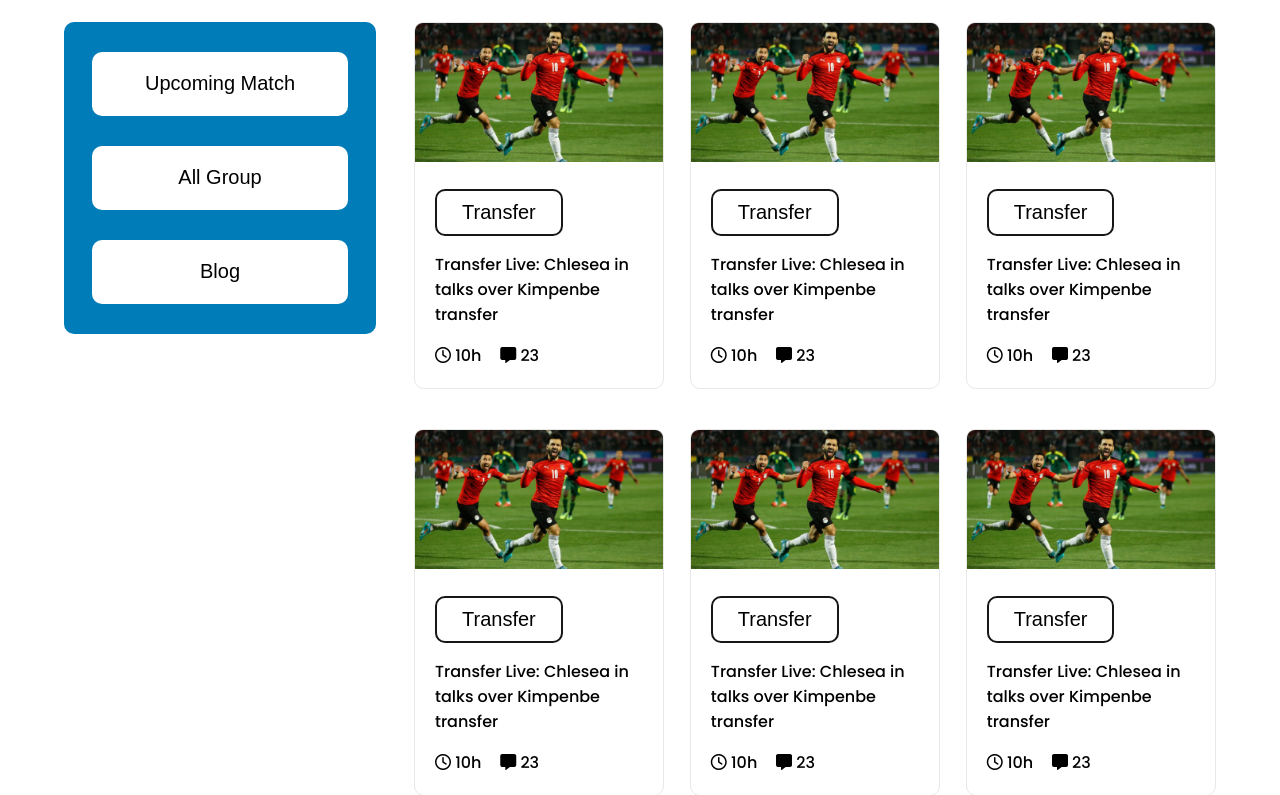
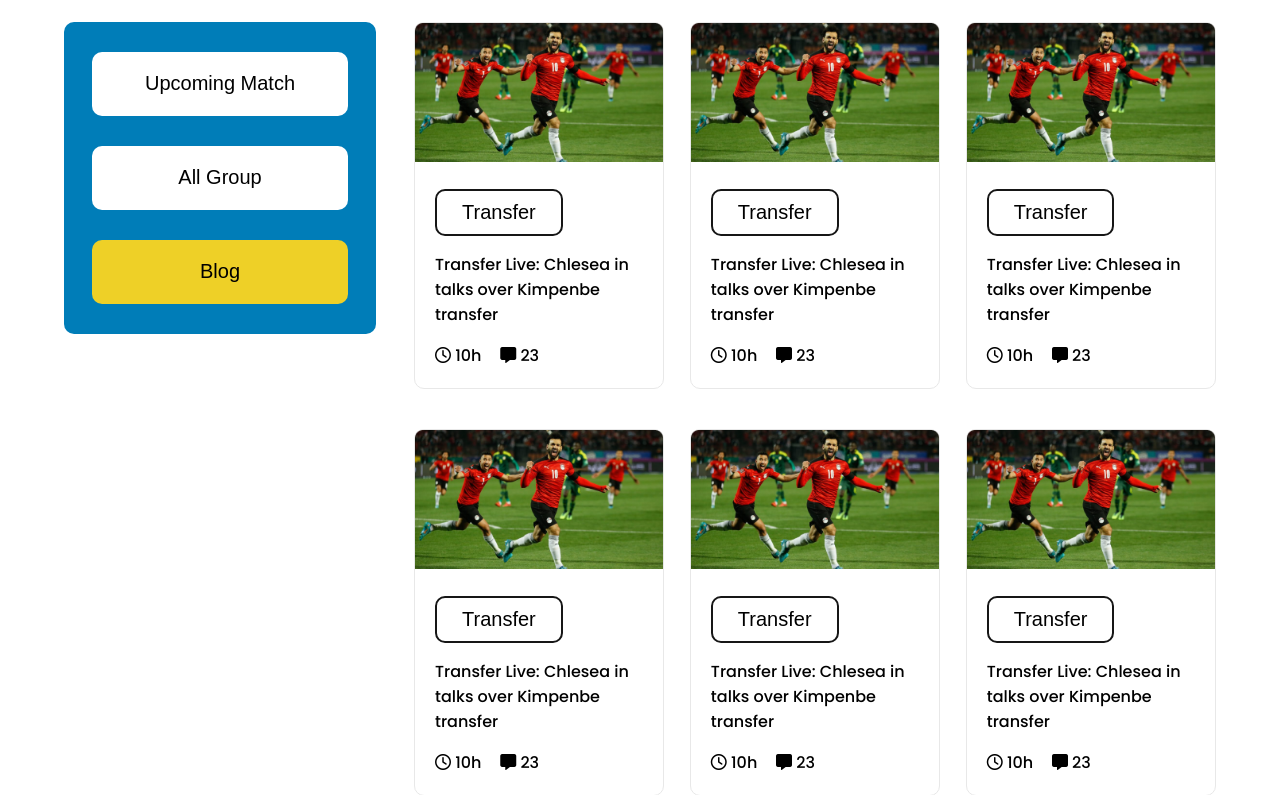
Before and after one commit to Nishikaru/assignment2-programmingHero, a PHP site: page / in a window 1280 px wide. Shown: the part 681-1476 px from the top of the page. Run offline with PHP 8.4, Linux system fonts and the light colour scheme; some libraries are stand-ins or nearby versions.

Commit message:
finished product

```diff
--- a/css/style.css
+++ b/css/style.css
@@ -199,7 +199,11 @@ cursor: pointer;
     border: none;
     background-color: #fff;
   }
-  .act-btn{
+  /* #active-btn{
+    background-color: #eed027 ;
+    color: #000;
+  } */
+  #active-btn,#act-btn{
     /* background-color: #DD0000;
     color: #fff; */
     background-color: #eed027 ;
--- a/index.html
+++ b/index.html
@@ -36,7 +36,7 @@
                 <div class="buttons">
                     <a href="./match.html"><button>Upcoming Match</button></a>
                     <a href=""><button>All Group</button></a>
-                    <a href=""><button class="act-btn">Blog
+                    <a href=""><button id="act-btn">Blog
                     </button></a>
                 </div>
             </div>
--- a/match.html
+++ b/match.html
@@ -50,7 +50,7 @@
         <div class="blog">
             <div class="links">
                 <div class="buttons">
-                    <a href="./match.html"><button class="act-btn">Upcoming Match</button></a>
+                    <a href="./match.html"><button id="active-btn">Upcoming Match</button></a>
                     <a href=""><button>All Group</button></a>
                     <a href="./index.html"><button>Blog
                     </button></a>
```
